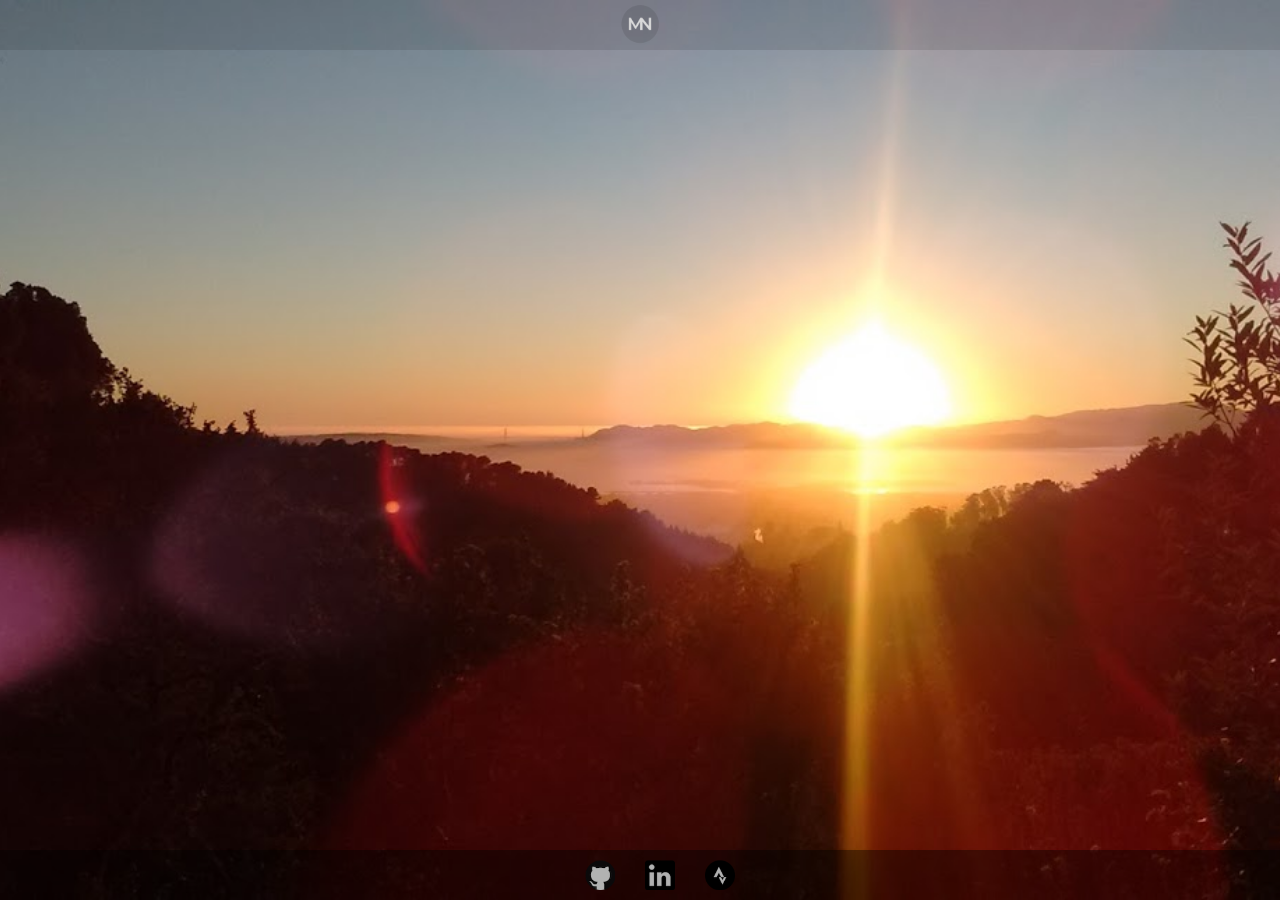
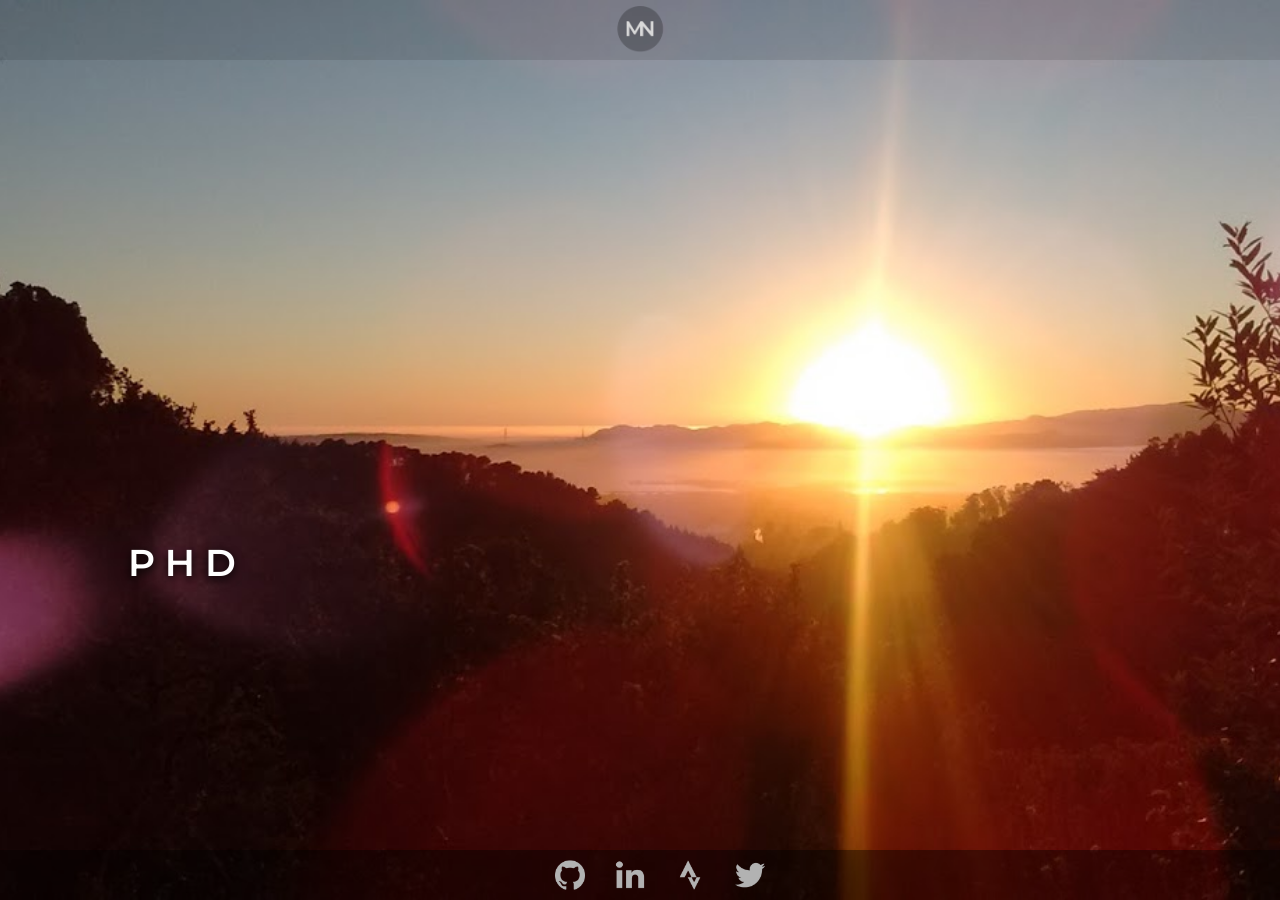
Before and after one commit to mitchnegus/mitchnegus.github.io, a Jekyll site: the page built from index.md, in a window 1280 px wide and 900 px high. Built offline with Jekyll 4.4.1, drawn with Linux system fonts in a browser that asks for light colours; our own code applies the rules of GitHub Pages for plain Markdown files.

Commit message:
new twitter logo and sliding homepage menus on page load

```diff
--- a/assets/css/style.css
+++ b/assets/css/style.css
@@ -3,8 +3,20 @@
 
 @keyframes fadeIn {
 	  0% { opacity: 0; }
-	 30% { opacity: 0; }
+	 33% { opacity: 0; }
 	100% { opacity: 1; }
+}
+
+@keyframes slideInDown {
+  	0% { margin-top: -100% }
+   50% { margin-top: -100% }
+	100% { margin-top:    0% }
+}
+
+@keyframes slideInUp {
+  	0% { margin-bottom: -100% }
+   50% { margin-bottom: -100% }
+	100% { margin-bottom:    0% }
 }
 
 body {
@@ -58,8 +70,10 @@
 
 #initials-bar {
 	position: fixed;
+	min-height: 60px;
 	background-color: rgba(0, 0, 0, 0.1);
 	transition: opacity 0.2s;
+	animation: slideInDown 1.5s;
 }
 
 #initials {
@@ -84,6 +98,7 @@
 	position: absolute;
 	bottom: 0;
 	background-color: rgba(0, 0, 0, 0.4);
+	animation: slideInUp 1.5s;
 }
 
 #media-links {
@@ -99,10 +114,12 @@
 	height: 30px;
 	width: 30px;
 	filter: brightness(0.7);
+	transition: filter 0.2s;
 }
 
 #media-links .link:hover {
-	filter: brightness(0.8);
+	filter: none;/*drop-shadow(1px 1px 3px #606060)
+				  drop-shadow(-1px -1px 3px #606060);*/
 }
 
 #media-links .link .icon {
--- a/assets/js/typewriter.js
+++ b/assets/js/typewriter.js
@@ -31,7 +31,7 @@
 		const delete_pause = 2500;
 
 		// Generate the animation for each title
-		let titleDelay = 2000;
+		let titleDelay = 2500;
 		let deleteDelay = 0;
 		for (let i = 0; i < titles.length; i++) {
 			// Type the title
--- a/index.md
+++ b/index.md
@@ -22,6 +22,11 @@
 			<li class="link">
 				<a href="https://www.strava.com/athletes/25675559">
 					<img class="icon" src="{{ '/assets/img/icons/strava.png' | relative_url }}">
+				</a>
+			</li>
+			<li class="link">
+				<a href="https://twitter.com/mitchnegus">
+					<img class="icon" src="{{ '/assets/img/icons/twitter.png' | relative_url }}">
 				</a>
 			</li>
 		</ul>
```
Also changed, not shown: assets/img/icons/github.png, assets/img/icons/linkedin.png, assets/img/icons/strava.png, assets/img/icons/twitter.png (added), assets/img/initials.png.
